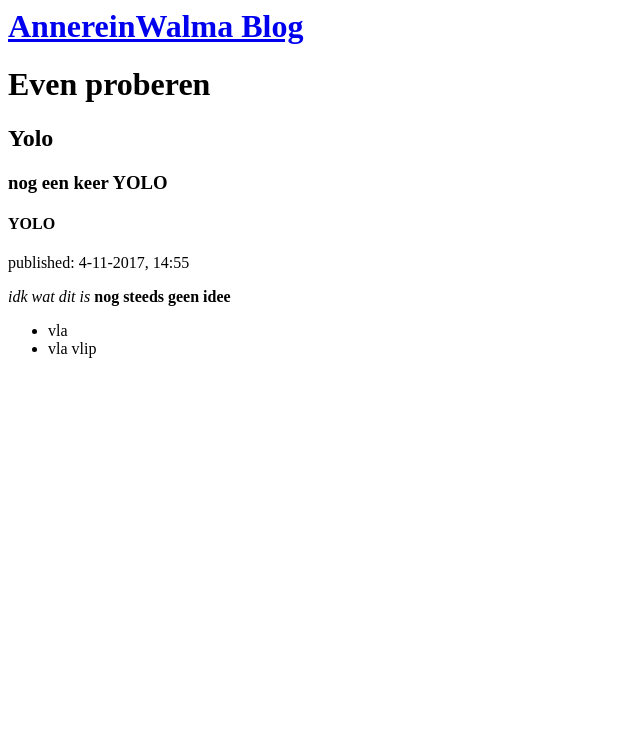
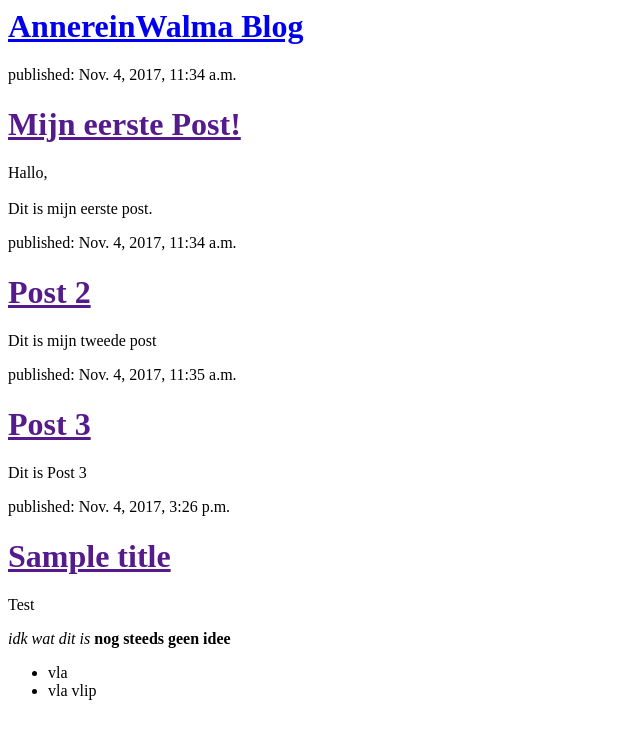
Before and after one commit to annerein/my-first-blog, a Django app: page / in a window 1280 px wide. Shown: the top 739 px of the page, without its empty margins (0-640 px from the left). Run offline with Django 3.2, Linux system fonts and the light colour scheme; data comes from the database, SQL or seed files in the repository; both versions use the stored data as it was after the commit.

Commit message:
Modified templates to display posts from database.

```diff
--- a/blog/templates/blog/post_list.html
+++ b/blog/templates/blog/post_list.html
@@ -7,13 +7,13 @@
 			<h1><a href="/">AnnereinWalma Blog</a></h1>
 		</div>
 
-		<div>
-			<h1>Even proberen</h1>
-			<h2>Yolo</h2>
-			<h3>nog een keer YOLO</h3>
-			<h4>YOLO</h4>
-			<p>published: 4-11-2017, 14:55</p>
-		</div>
+		{% for post in posts %}
+			<div>
+				<p>published: {{ post.published_date }}</p>
+        		<h1><a href="">{{ post.title }}</a></h1>
+        		<p>{{ post.text|linebreaksbr }}</p>
+			</div>
+		{% endfor %}
 
 		<div>
 			<em>idk wat dit is</em>
--- a/blog/views.py
+++ b/blog/views.py
@@ -1,6 +1,9 @@
 from django.shortcuts import render
+from django.utils import timezone
+from .models import Post
 
 def post_list(request):
-	return render(request, 'blog/post_list.html')
+	posts = Post.objects.filter(published_date__lte=timezone.now()).order_by('published_date')
+	return render(request, 'blog/post_list.html', {'posts': posts})
 
 # Create your views here.
```
Also changed, not shown: db.sqlite3.
